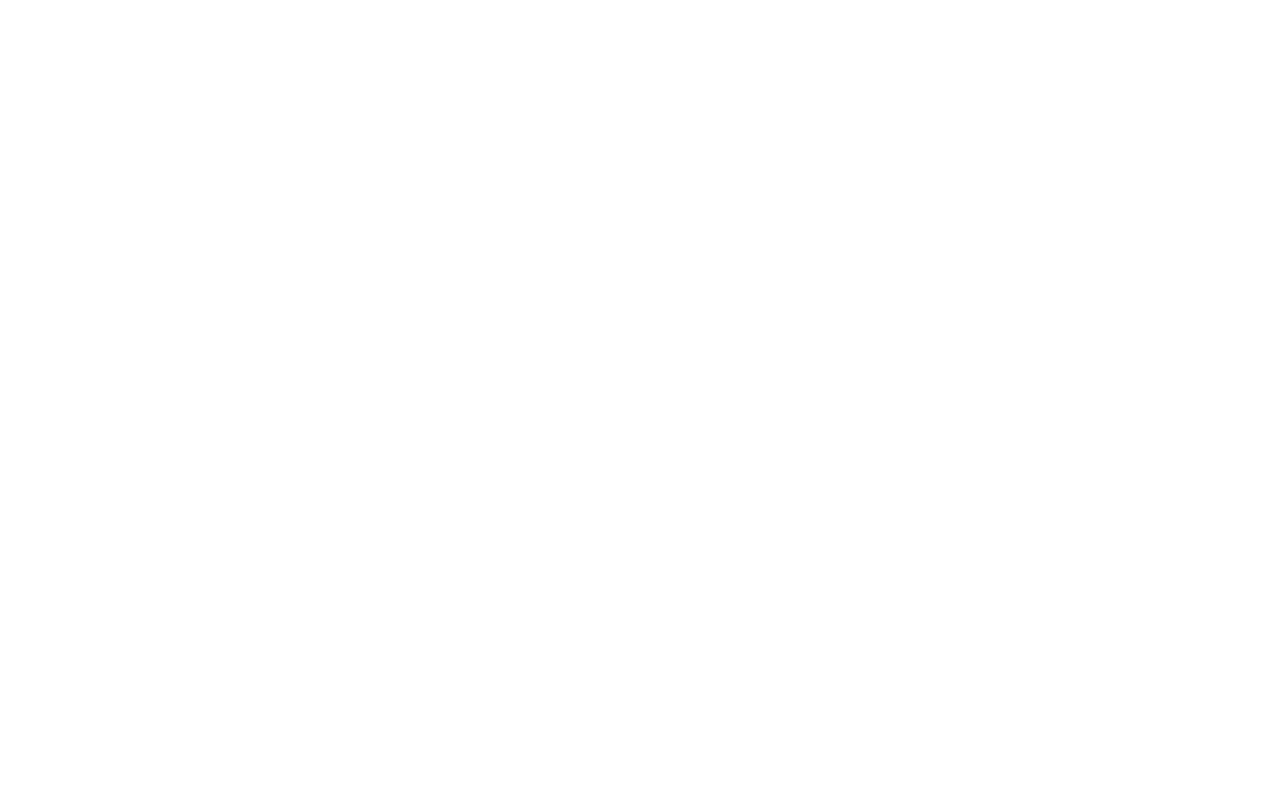
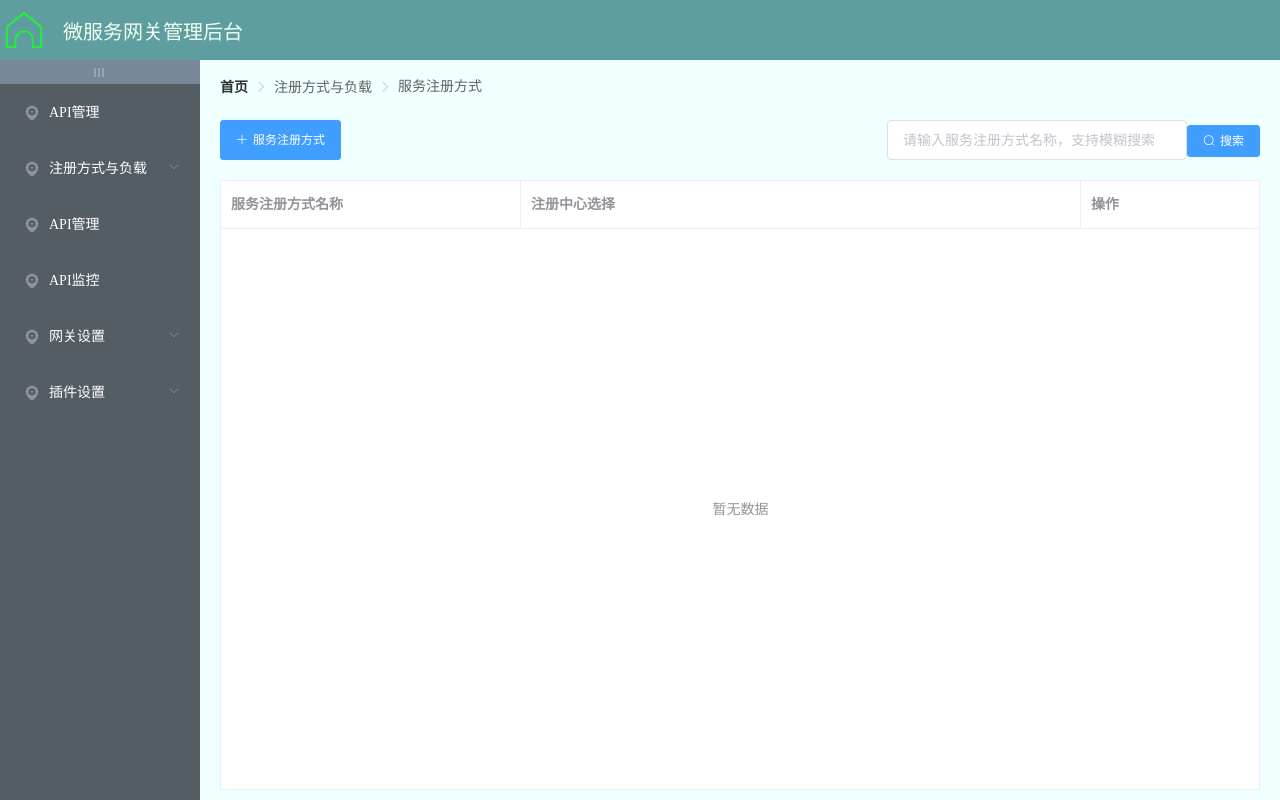
Before and after one commit to 945188363/my-Vue-project, a Vue app: page /registryManager in a window 1280 px wide. Built offline with nearby package versions, Linux system fonts and the light colour scheme.

Commit message:
注册中心页面绘制

```diff
--- a/src/components/Index.vue
+++ b/src/components/Index.vue
@@ -33,8 +33,8 @@
               <i class="el-icon-location"></i>
               <span>注册方式与负载</span>
             </template>
-            <el-menu-item index="2-1">服务注册方式</el-menu-item>
-            <el-menu-item index="2-2">负载均衡</el-menu-item>
+            <el-menu-item index="/registryManager">服务注册方式</el-menu-item>
+            <el-menu-item index="/loadBalanceManager">负载均衡</el-menu-item>
           </el-submenu>
 
           <el-menu-item index="3">
--- a/src/components/api/ApiManager.vue
+++ b/src/components/api/ApiManager.vue
@@ -2,10 +2,12 @@
   <div>
     <el-scrollbar>
       <div style="height: 620px;">
-        <el-breadcrumb separator-class="el-icon-arrow-right">
-          <el-breadcrumb-item :to="{ path: '/index' }">首页</el-breadcrumb-item>
-          <el-breadcrumb-item>API管理</el-breadcrumb-item>
-        </el-breadcrumb>
+        <div>
+          <el-breadcrumb separator-class="el-icon-arrow-right">
+            <el-breadcrumb-item :to="{ path: '/index' }">首页</el-breadcrumb-item>
+            <el-breadcrumb-item>API管理</el-breadcrumb-item>
+          </el-breadcrumb>
+        </div>
         <div style="margin-top: 30px;" >
           <el-tabs v-model="activeName" type="card" @tab-click="handleClick">
             <el-tab-pane label="api创建" name="first">
--- /dev/null
+++ b/src/components/loadbalance/LoadBalanceManager.vue
@@ -0,0 +1,24 @@
+<template>
+  <div>
+    <div>
+      <el-breadcrumb separator-class="el-icon-arrow-right">
+        <el-breadcrumb-item :to="{ path: '/index' }">首页</el-breadcrumb-item>
+        <el-breadcrumb-item>注册方式与负载</el-breadcrumb-item>
+        <el-breadcrumb-item>负载均衡</el-breadcrumb-item>
+      </el-breadcrumb>
+    </div>
+    <div>
+      负载均衡
+    </div>
+  </div>
+</template>
+
+<script>
+export default {
+  name: 'LoadBalancer'
+}
+</script>
+
+<style scoped>
+
+</style>
--- /dev/null
+++ b/src/components/registry/RegistryManager.vue
@@ -0,0 +1,139 @@
+<template>
+  <div>
+    <div>
+      <el-breadcrumb separator-class="el-icon-arrow-right">
+        <el-breadcrumb-item :to="{ path: '/index' }">首页</el-breadcrumb-item>
+        <el-breadcrumb-item>注册方式与负载</el-breadcrumb-item>
+        <el-breadcrumb-item>服务注册方式</el-breadcrumb-item>
+      </el-breadcrumb>
+    </div>
+    <div  style="margin-top: 25px;margin-bottom: 20px">
+      <div class="groupToolBar"
+           style="margin-top: 5px;margin-bottom: 20px; justify-content: space-between; display: flex;"
+      >
+        <el-button type="primary" icon="el-icon-plus" size="small" @click="showCreateRegistryDialog">服务注册方式</el-button>
+        <div>
+          <el-input
+            placeholder="请输入服务注册方式名称，支持模糊搜索"
+            v-model="searchRegistry"
+            clearable style="width: 300px;">
+          </el-input>
+          <el-button type="primary" icon="el-icon-search" size="small">搜索</el-button>
+        </div>
+      </div>
+      <el-table
+        :data="ApiGroupsDetailsData"
+        height="610"
+        border
+        stripe
+        style="width: 100%">
+        <el-table-column
+          prop="name"
+          label="服务注册方式名称"
+          width="300">
+        </el-table-column>
+        <el-table-column
+          prop="description"
+          label="注册中心选择"
+          width="560">
+        </el-table-column>
+        <el-table-column
+          prop="operation"
+          label="操作">
+          <template slot-scope="scope">
+            <el-tooltip class="item" effect="dark" content="编辑" placement="top">
+              <el-button @click="showEditApiGroupDetailDialog(scope.row.id)" type="primary"  icon="el-icon-edit" circle></el-button>
+            </el-tooltip>
+            <el-tooltip class="item" effect="dark" content="删除" placement="top">
+              <el-popconfirm
+                title="该操作会删除组内所有api，确认删除吗？"
+              >
+                <el-button @click="showEditApiGroupDetailDialog(scope)" type="danger" slot="reference" icon="el-icon-delete" circle></el-button>
+              </el-popconfirm>
+            </el-tooltip>
+          </template>
+        </el-table-column>
+      </el-table>
+    </div>
+    <!--弹窗-->
+    <el-dialog title="创建新的服务注册方式" :visible.sync="createRegistryDialogFormVisible">
+      <el-form :model="registryCreateForm">
+        <el-form-item label="服务注册方式名称" :label-width="formLabelWidth">
+          <el-input v-model="registryCreateForm.name" style="width: 300px" autocomplete="off"></el-input>
+        </el-form-item>
+        <el-form-item label="注册中心类型" :label-width="formLabelWidth">
+          <el-select style="width: 300px;" clearable v-model="registryCreateForm.center" placeholder="请选择">
+            <el-option
+              v-for="item in registryCentersData"
+              :key="item.value"
+              :label="item.label"
+              :value="item.value">
+            </el-option>
+          </el-select>
+        </el-form-item>
+        <el-form-item label="接入地址" :label-width="formLabelWidth">
+          <el-input v-model="registryCreateForm.centerUrl" style="width: 300px" autocomplete="off"></el-input>
+        </el-form-item>
+      </el-form>
+      <div slot="footer" class="dialog-footer">
+        <el-button @click="createRegistryDialogFormVisible = false">取 消</el-button>
+        <el-button type="primary" @click="CreateRegistry">确 定</el-button>
+      </div>
+    </el-dialog>
+
+  </div>
+</template>
+
+<script>
+export default {
+  name: 'RegistryManager',
+  data: function () {
+    return {
+      registryCreateForm: {
+        name: 'consul注册方式',
+        center: 'Consul',
+        centerUrl: '192.168.1.1:8888'
+      },
+      registryCenter: '',
+      registryCentersData: [
+        {
+          value: 'Eureka',
+          label: 'Eureka'
+        },
+        {
+          value: 'Consul',
+          label: 'Consul'
+        },
+        {
+          value: 'Zookeeper',
+          label: 'Zookeeper'
+        },
+        {
+          value: 'Etcd',
+          label: 'Etcd'
+        },
+        {
+          value: 'Nacos',
+          label: 'Nacos'
+        }
+      ],
+      createRegistryDialogFormVisible: false,
+      searchRegistry: '',
+      formLabelWidth: '180px'
+    }
+  },
+  // 存放 方法
+  methods: {
+    showCreateRegistryDialog () {
+      this.createRegistryDialogFormVisible = true
+    },
+    CreateRegistry () {
+      this.createRegistryDialogFormVisible = false
+    }
+  }
+}
+</script>
+
+<style scoped>
+
+</style>
```
Also changed, not shown: src/router/index.js (+10 -0 lines).
